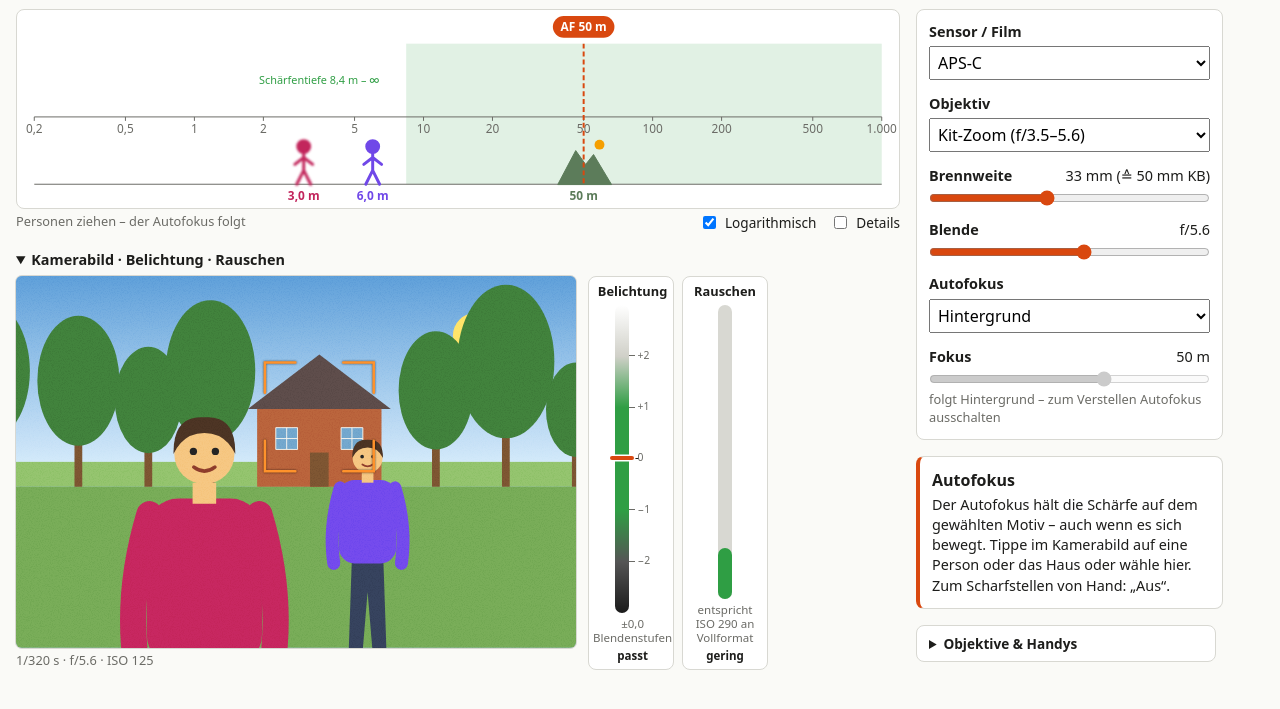
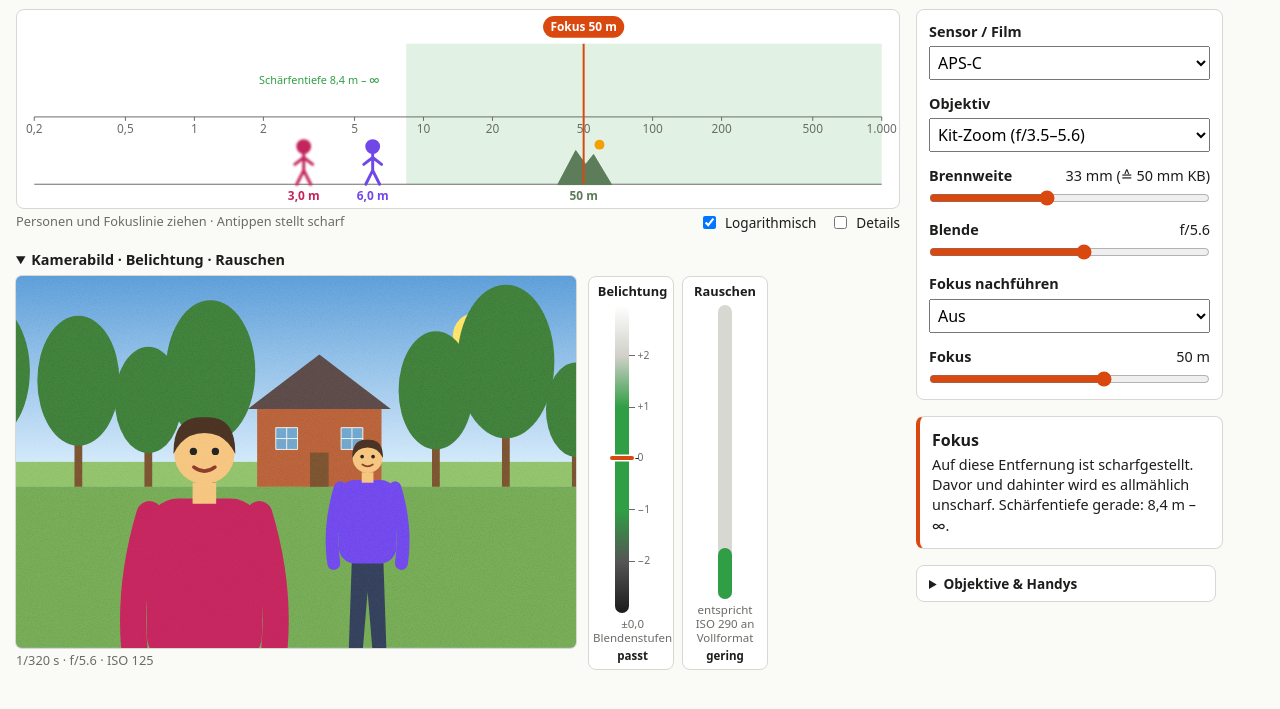
Before and after one commit to soctib/Fotosim, a website built with Vite: page index.html in a window 1280 px wide. Both pictures are taken after a click on the element 296 px from the left and 530 px from the top of the page. Shown: the part 69-778 px from the top of the page. Built offline with nearby package versions, Linux system fonts and the light colour scheme.

Commit message:
Tap-to-focus in the camera image; tracking only via its dropdown
Tapping a person or the house in the camera image now focuses on it
once (AF frame flashes briefly) instead of switching on continuous
tracking. Tracking is renamed "Fokus nachführen" (AF-C) and is only
enabled explicitly via its dropdown; while it's on, a tap in the image
moves the tracked target.

Co-Authored-By: Claude Opus 5.5 <noreply@anthropic.com>

```diff
--- a/src/data/texts.de.ts
+++ b/src/data/texts.de.ts
@@ -78,10 +78,10 @@ export const de = {
     flash: 'Blitz',
     stabilized: 'Bildstabilisator',
     focus: 'Fokus',
-    autofocus: 'Autofokus',
-    autofocusOff: 'Aus (von Hand)',
-    autofocusHint: 'folgt {target} – zum Verstellen Autofokus ausschalten',
-    autofocusShort: 'AF',
+    autofocus: 'Fokus nachführen',
+    autofocusOff: 'Aus',
+    autofocusHint: 'folgt {target} – zum Verstellen „Fokus nachführen“ ausschalten',
+    autofocusShort: 'AF-C',
     logScale: 'Logarithmisch',
     details: 'Details',
     autoSetHint: 'von der Kamera gesetzt',
@@ -144,7 +144,7 @@ export const de = {
     blurTimes: '{value}×',
     resetView: 'Ansicht zurücksetzen',
     hintLog: 'Personen und Fokuslinie ziehen · Antippen stellt scharf',
-    hintAutofocus: 'Personen ziehen – der Autofokus folgt',
+    hintAutofocus: 'Personen ziehen – der Fokus folgt',
     hintLinear: 'Ziehen verschiebt · Mausrad oder zwei Finger zoomen',
   },
 
@@ -199,7 +199,7 @@ export const de = {
     mode: 'Modus',
     flash: 'Blitz',
     focus: 'Fokus',
-    autofocus: 'Autofokus',
+    autofocus: 'Fokus nachführen',
     exposure: 'Belichtung',
     noise: 'Rauschen',
     graph: 'Schärfekurve',
@@ -235,8 +235,8 @@ export const de = {
     graph:
       'Die Kurve zeigt, wie unscharf etwas in welcher Entfernung wird. Unter der Linie „scharf“ gilt es als scharf. Personen und Hintergrund kannst du verschieben.',
     autofocus:
-      'Der Autofokus hält die Schärfe auf dem gewählten Motiv – auch wenn es sich bewegt. Tippe im Kamerabild auf eine Person oder das Haus oder wähle hier. Zum Scharfstellen von Hand: „Aus“.',
-    sim: 'Tippe auf eine Person oder das Haus, um den Autofokus darauf zu setzen. So ungefähr sähe das Foto aus. Unschärfe, Helligkeit, Rauschen und Bildausschnitt kommen direkt aus den Einstellungen – die Figuren sind Comic, die Rechnung dahinter nicht.',
+      'Beim Nachführen bleibt die Schärfe auf dem gewählten Motiv, auch wenn es sich bewegt – an Kameras heißt das „AF-C“ oder kontinuierlicher Autofokus. Tippst du jetzt im Kamerabild auf etwas anderes, wird das verfolgt. Zum Scharfstellen von Hand: „Aus“.',
+    sim: 'Tippe auf eine Person oder das Haus, um darauf scharfzustellen. So ungefähr sähe das Foto aus. Unschärfe, Helligkeit, Rauschen und Bildausschnitt kommen direkt aus den Einstellungen – die Figuren sind Comic, die Rechnung dahinter nicht.',
     equivalence:
       'Gleiches Bild an verschiedenen Sensoren: Brennweite und Blende mit dem Cropfaktor multiplizieren. f/1.8 an einem Handy von 2019 wirkt in Schärfentiefe und Rauschen etwa wie f/11 an Vollformat.',
   },
--- a/src/style.css
+++ b/src/style.css
@@ -409,6 +409,13 @@ header p {
   z-index: 11;
   pointer-events: none;
 }
+.sim .af-flash {
+  animation: af-flash 0.9s ease-in forwards;
+}
+@keyframes af-flash {
+  0%, 50% { opacity: 1; }
+  100% { opacity: 0; }
+}
 .sim .af-frame {
   fill: none;
   stroke: #ff922b;
--- a/src/ui/sim/sim.ts
+++ b/src/ui/sim/sim.ts
@@ -8,7 +8,7 @@ import { de as t, fill } from '../../data/texts.de';
 import type { Derived, DerivedElement } from '../../model/derive';
 import { formatAperture, formatShutter } from '../../model/stops';
 import type { ElementId } from '../../model/types';
-import { setAutofocus, setInfo } from '../../state/actions';
+import { focusOn, setAutofocus, setInfo } from '../../state/actions';
 import type { Store } from '../../state/store';
 
 const SVG_NS = 'http://www.w3.org/2000/svg';
@@ -20,6 +20,8 @@ const LATERAL_M: Record<ElementId, number> = { person1: -0.35, person2: 0.55, ba
 /** CSS blur takes a Gaussian sigma; the blur disc diameter is roughly 2 sigma. */
 const SIGMA_PER_DISC = 0.5;
 const MAX_BLUR_PX = 60;
+/** How long the AF frame stays visible after a one-shot tap-to-focus (matches the CSS animation). */
+const AF_FLASH_MS = 900;
 
 export function mountSim(root: HTMLElement, store: Store): void {
   root.classList.add('sim');
@@ -56,13 +58,20 @@ export function mountSim(root: HTMLElement, store: Store): void {
 
   const afOverlay = root.querySelector<SVGSVGElement>('.af-overlay')!;
 
-  // Tapping a person or the house puts the autofocus on it; anything else explains the image.
+  // Tap-to-focus: tapping a person or the house focuses on it once. Only if focus tracking
+  // was switched on explicitly does the tap move the tracked target. Anything else explains the image.
+  let tapped: { id: ElementId; at: number } | null = null;
   frame.addEventListener('click', (e) => {
     const id = (e.target as Element).closest<SVGElement>('[data-layer]')?.dataset.layer;
-    if (id === 'person1' || id === 'person2' || id === 'background') {
+    if (id !== 'person1' && id !== 'person2' && id !== 'background') return setInfo(store, 'sim');
+    if (store.derived().settings.afTarget !== null) {
       setAutofocus(store, id);
       setInfo(store, 'autofocus');
-    } else setInfo(store, 'sim');
+    } else {
+      tapped = { id, at: performance.now() };
+      focusOn(store, id);
+      setInfo(store, 'focus');
+    }
   });
 
   let width = 0;
@@ -101,8 +110,15 @@ export function mountSim(root: HTMLElement, store: Store): void {
     });
 
     afOverlay.setAttribute('viewBox', `0 0 ${W} ${H}`);
-    const target = d.elements.find((e) => e.id === d.settings.afTarget && e.visible);
-    afOverlay.innerHTML = target ? drawAfFrame(target, W, H) : '';
+    // Tracking: steady frame on the target. One-shot tap: the frame flashes briefly, then fades.
+    const tracked = d.elements.find((e) => e.id === d.settings.afTarget && e.visible);
+    const sinceTap = tapped ? performance.now() - tapped.at : Infinity;
+    const flashed = sinceTap < AF_FLASH_MS ? d.elements.find((e) => e.id === tapped!.id) : undefined;
+    afOverlay.innerHTML = tracked
+      ? drawAfFrame(tracked, W, H)
+      : flashed
+        ? `<g class="af-flash" style="animation-delay:-${sinceTap.toFixed(0)}ms">${drawAfFrame(flashed, W, H)}</g>`
+        : '';
 
     // Quadratic so "low" noise stays nearly clean and "very high" is unmistakable.
     noise.style.opacity = Math.min(0.9, d.noise.amount ** 2 * 1.2).toFixed(3);
```
Also changed, not shown: SPEC.md (+2 -2 lines).
